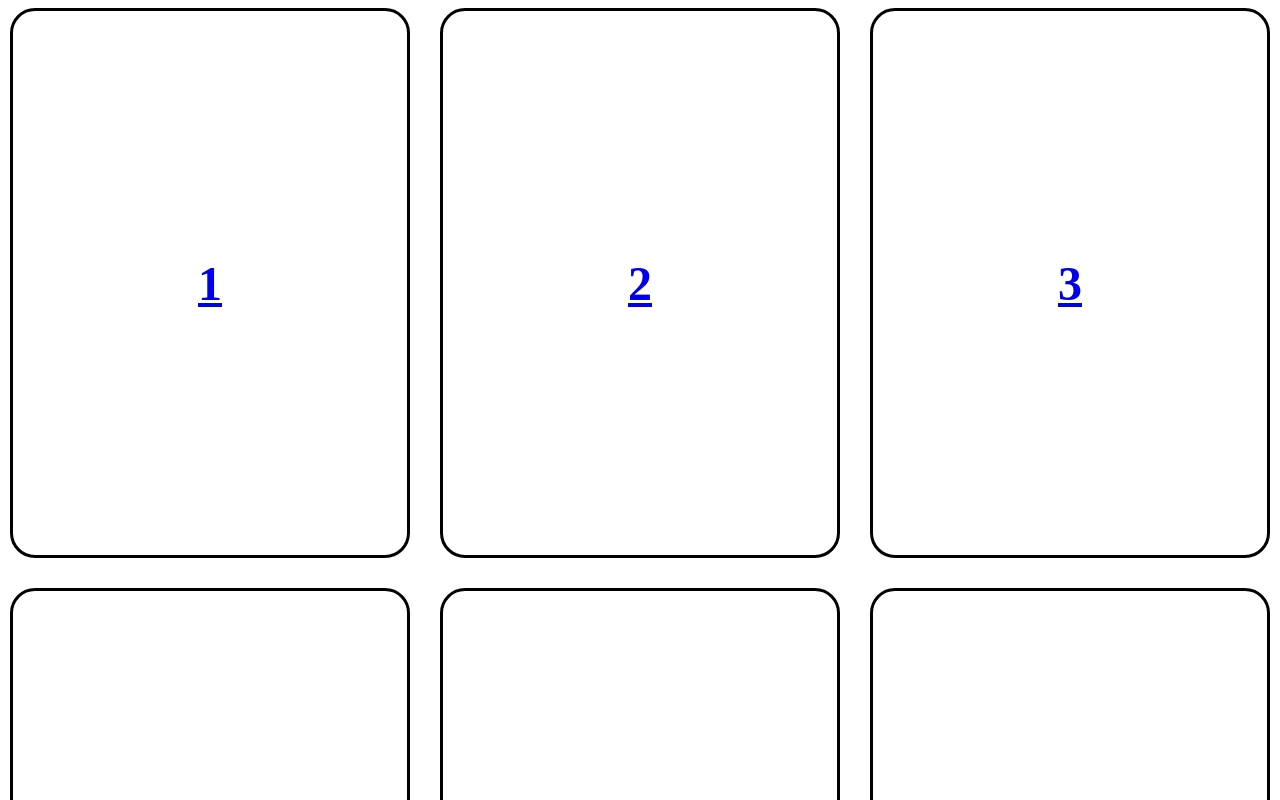
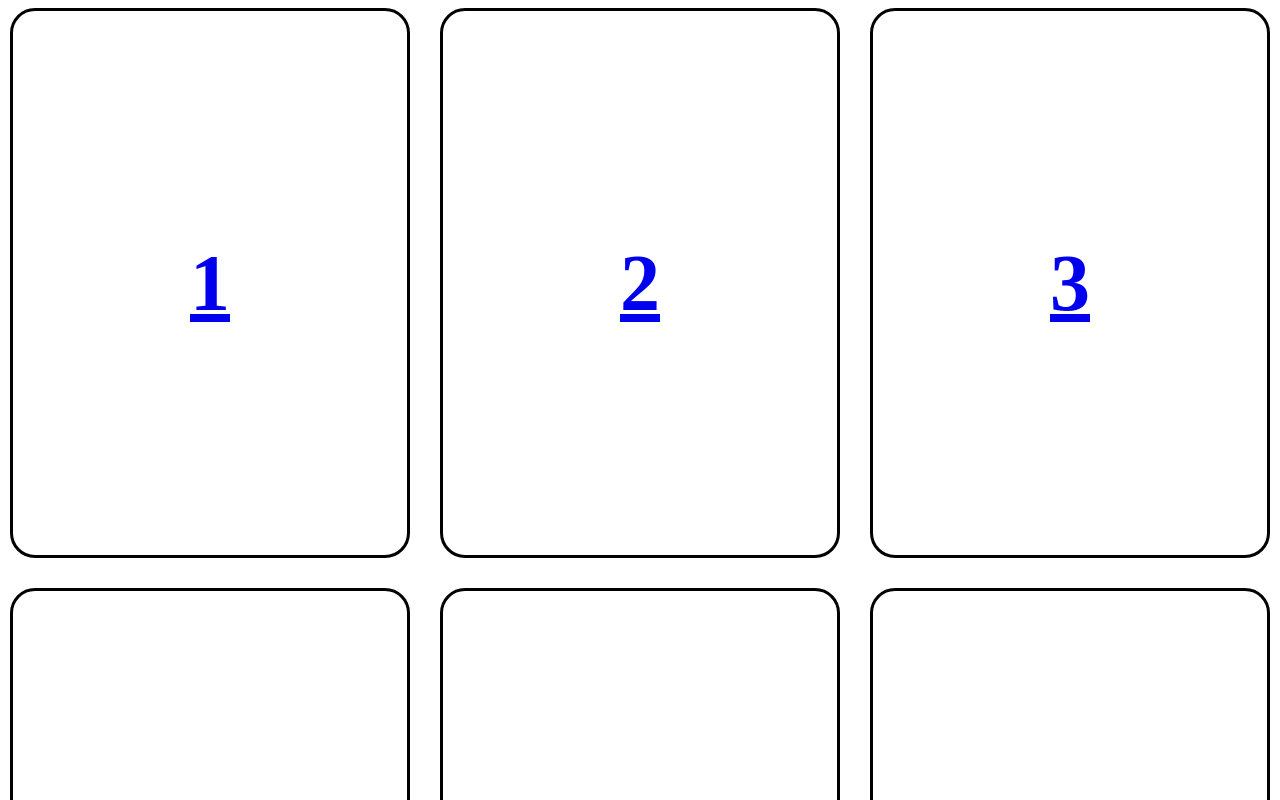
Before and after one commit to dovydasvenckus/scrum-poker, a React app: page / in a window 1280 px wide. Shown: the top 800 px of the page. Built offline with nearby package versions, Linux system fonts and the light colour scheme.

Commit message:
Increase font for cards list

```diff
--- a/src/index.css
+++ b/src/index.css
@@ -16,7 +16,7 @@
 
 .card > p {
   text-align: center;
-  font-size: 36pt;
+  font-size: 10vh;
   font-weight: bold;
 }
 
```
